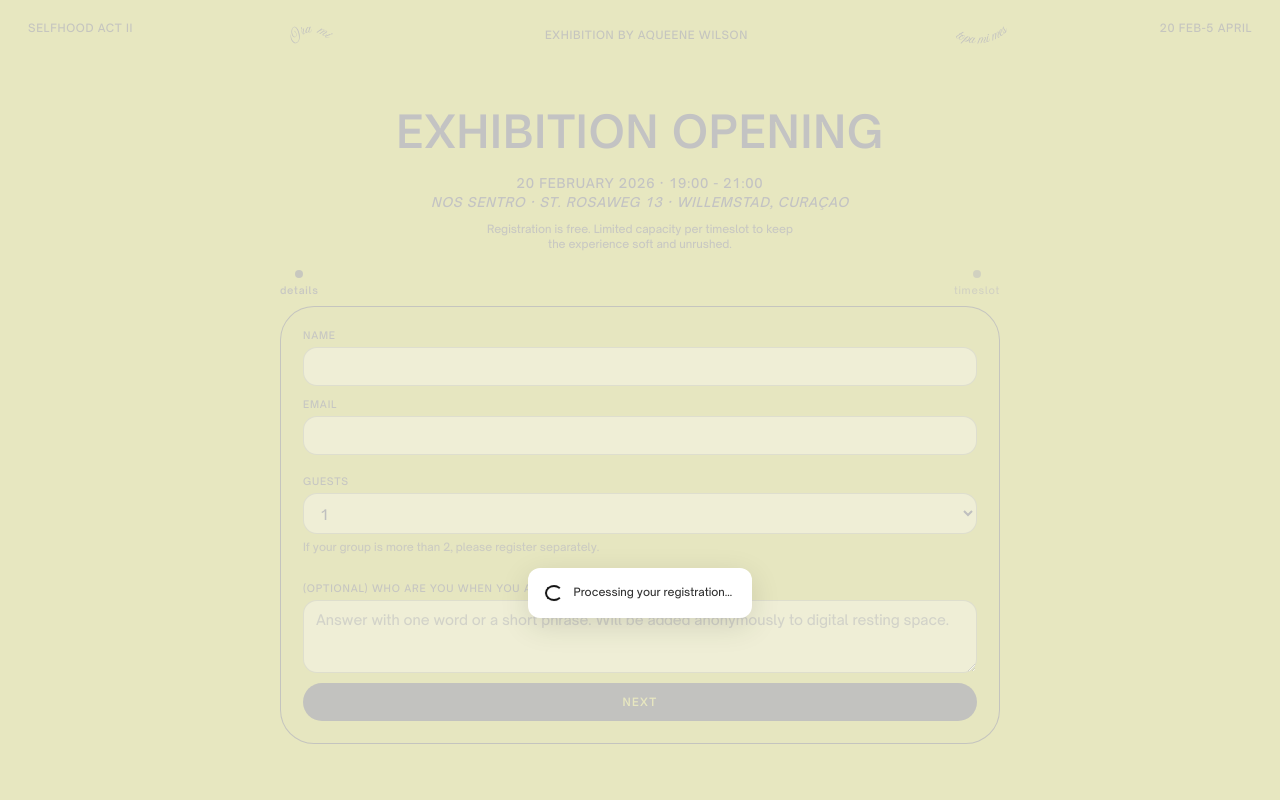
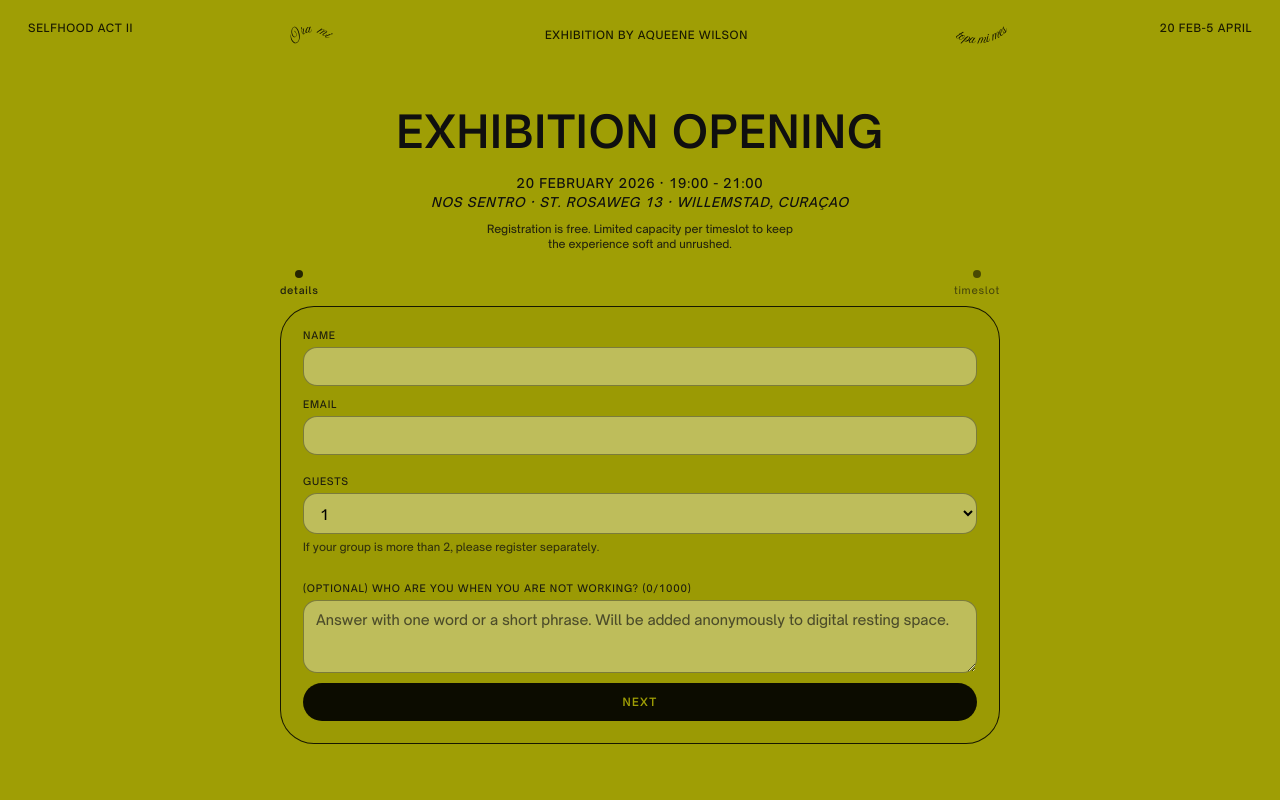
Before and after one commit to kyaralucas/selfhood-django, a Django app: page /register/ in a window 1280 px wide. Run offline with Django 5.2, Linux system fonts and the light colour scheme; data that the repository does not hold is empty.

Commit message:
simplify overlay

```diff
--- a/exhibitionpages/templates/exhibitionpages/register.html
+++ b/exhibitionpages/templates/exhibitionpages/register.html
@@ -139,16 +139,15 @@
             </button>
           </div>
 
+          <div id="submitStatus" class="reg-note" hidden style="text-align:center;">
+            <br>
+            Processing your registration…
+          </div>
+
+
         </div>
       </form>
 
-      <div id="processingOverlay" class="processing-overlay" hidden>
-        <br>
-        <div class="processing-box" role="status" aria-live="polite">
-          <div class="processing-spinner" aria-hidden="true"></div>
-          <div class="reg-note">Processing your registration…</div>
-        </div>
-      </div>
 
 
 
@@ -159,49 +158,41 @@
 <script>
 
 
-
-
 (function () {
   const form = document.getElementById("regForm");
-    const overlay = document.getElementById("processingOverlay");
-    if (!form || !overlay) return;
+  const registerBtn = document.getElementById("registerBtn");
+  const status = document.getElementById("submitStatus");
+  const backBtn = document.getElementById("backBtn");
 
-    function showOverlay() {
-      overlay.hidden = false;
-      // prevent accidental double-clicks while waiting
-      const buttons = form.querySelectorAll('button, input[type="submit"]');
-      buttons.forEach(b => b.disabled = true);
-    }
+  if (!form || !registerBtn || !status) return;
 
-    function hideOverlay() {
-      overlay.hidden = true;
-      const buttons = form.querySelectorAll('button, input[type="submit"]');
-      buttons.forEach(b => b.disabled = false);
-    }
-
-    // Intercept the actual submit button click so we can repaint first
-    form.addEventListener("click", function (e) {
-      const submitBtn = e.target.closest('button[type="submit"], input[type="submit"]');
-      if (!submitBtn) return;
-
-      // If HTML5 validation fails, don't show overlay
-      if (!form.checkValidity()) {
-        form.reportValidity();
+  registerBtn.addEventListener("click", function (e) {
+    // Basic guard: require a slot selection on step 2
+    const slotChecked = form.querySelector('input[name="slot"]:checked');
+    if (!slotChecked) {
+      e.preventDefault();
+      alert("Please choose a time slot first.");
       return;
     }
 
-      // Stop immediate navigation; show overlay; submit next frame
+    // Prevent immediate navigation so the browser can paint the status text
     e.preventDefault();
-      showOverlay();
 
-      requestAnimationFrame(() => {
-        form.submit(); // programmatic submit
-      });
+    status.hidden = false;
+    registerBtn.disabled = true;
+    if (backBtn) backBtn.disabled = true;
+
+    // Submit next frame (lets the UI update show)
+    requestAnimationFrame(() => form.submit());
   });
 
-    // If user goes back and browser restores the page from cache, reset UI
-    window.addEventListener("pageshow", function (e) {
-      if (e.persisted) hideOverlay();
+  // If user goes back and the page is restored from cache, reset UI
+  window.addEventListener("pageshow", function (ev) {
+    if (ev.persisted) {
+      status.hidden = true;
+      registerBtn.disabled = false;
+      if (backBtn) backBtn.disabled = false;
+    }
   });
 })();
 
--- a/static/css/main.css
+++ b/static/css/main.css
@@ -1151,54 +1151,13 @@
     color: rgba(0,0,0,0.92);
   }
 
-    /*  Post registration overlay */
-    .processing-overlay {
-        position: fixed !important;
-        inset: 0 !important;
-        display: grid !important;
-        place-items: center !important;
-        background: rgba(255, 255, 255, 0.75) !important;
-        z-index: 99999 !important;
-      }
-
-      .processing-box {
-        background: white !important;
-        padding: 16px 18px !important;
-        border-radius: 12px !important;
-        box-shadow: 0 8px 30px rgba(0,0,0,0.12) !important;
-        display: flex !important;
-        align-items: center !important;
-        gap: 12px !important;
-      }
-
-      .processing-spinner{
-        display:inline-block !important;
-        width:18px !important;
-        height:18px !important;
-
-        box-sizing:border-box !important;
-
-        border-style:solid !important;
-        border-width:2px !important;
-        border-color:#111 !important;
-        border-top-color:transparent !important; /* creates the spinning gap */
-        border-radius:50% !important;
-
-        background:transparent !important;
-        opacity:1 !important;
-        visibility:visible !important;
-
-        animation:processing-spin 0.8s linear infinite !important;
+    /*  Post registration note */
+    #submitStatus {
+        margin-top: 10px;
+        text-align: center;
       }
 
 
-      .processing-text {
-        font-size: 14px !important;
-      }
-
-      @keyframes processing-spin {
-        to { transform: rotate(360deg); }
-      }
 
 
 
```
Lines whose indentation alone changed are shown as unchanged.
